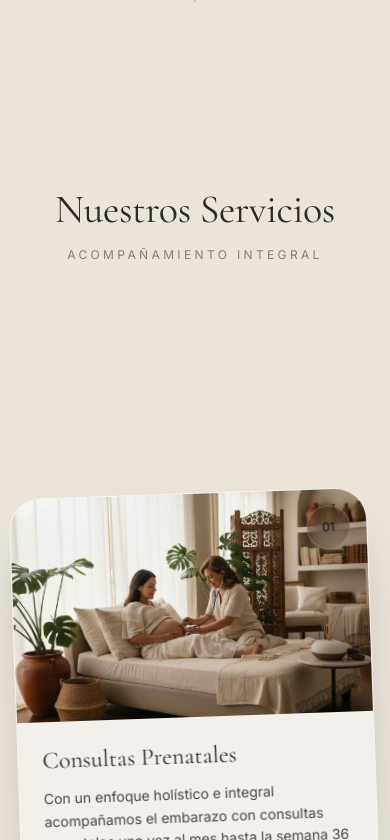
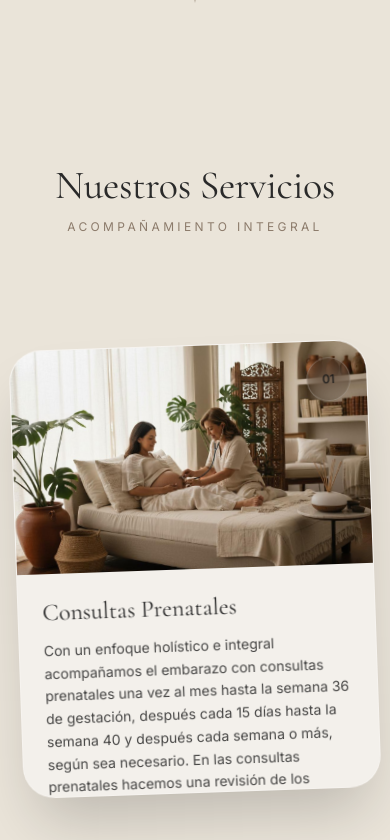
Before and after one commit to JonaCeb/CASA_ARAMARA, a React (Vite) app in the folder app/: page / in a window 390 px wide. Shown: the part 1684-2524 px from the top of the page. Built offline with nearby package versions, Linux system fonts and the light colour scheme.

Commit message:
Update CardStack.tsx

```diff
--- a/app/src/sections/CardStack.tsx
+++ b/app/src/sections/CardStack.tsx
@@ -106,7 +106,7 @@ const CardStack = () => {
             },
             scrollTrigger: {
               trigger: section,
-              start: 'top top',
+             start:'top+=20 top',
               end: `+=${cards.length * 65}%`,
               pin: wrapper,
               scrub: 0.6,
@@ -190,11 +190,11 @@ const CardStack = () => {
       aria-labelledby="services-title"
       className="relative w-full overflow-hidden bg-kaleo-sand"
       style={{
-        minHeight: `${(cards.length + 1) * 100}vh`,
+        minHeight: `${(cards.length + 1) * 82}vh`,
       }}
     >
       {/* HEADER */}
-      <div className="relative z-20 bg-kaleo-sand px-6 pt-14 pb-8 md:pt-20 md:pb-10">
+     <div className="absolute top-0 left-0 right-0 z-30 px-6 pt-8 md:pt-10 pointer-events-none">
   <div className="mx-auto max-w-6xl text-center">
     <h2
       id="services-title"
@@ -204,7 +204,7 @@ const CardStack = () => {
     </h2>
 
     {cardStackConfig.sectionSubtitle ? (
-            <p className="mt-4 font-body text-xs uppercase tracking-[0.28em] text-kaleo-terracotta md:text-sm">
+      <p className="mt-3 font-body text-xs uppercase tracking-[0.28em] text-kaleo-terracotta md:text-sm">
         {cardStackConfig.sectionSubtitle}
       </p>
     ) : null}
@@ -214,9 +214,9 @@ const CardStack = () => {
       {/* STACK */}
       <div
         ref={wrapperRef}
-        className="relative flex h-screen w-full items-center justify-center overflow-hidden px-4 md:px-8"
+        className="relative flex min-h-screen w-full items-center justify-center overflow-hidden px-4 md:px-8"
       >
-        <div className="relative w-full max-w-6xl aspect-[4/5] md:aspect-[16/10]">
+        <div className="relative w-full max-w-6xl mt-8 md:mt-0 aspect-[4/5] md:aspect-[16/10]">
           {cards.map((card, index) => {
             const isActive = index === activeIndex;
             const loaded =
```
Lines whose indentation alone changed are shown as unchanged.
